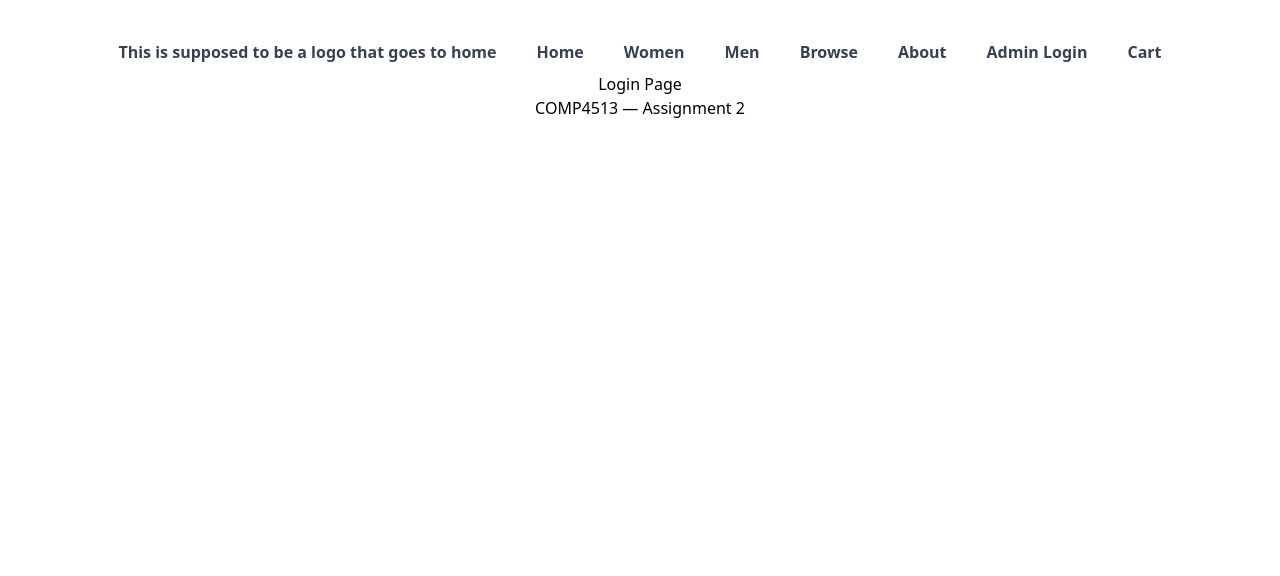
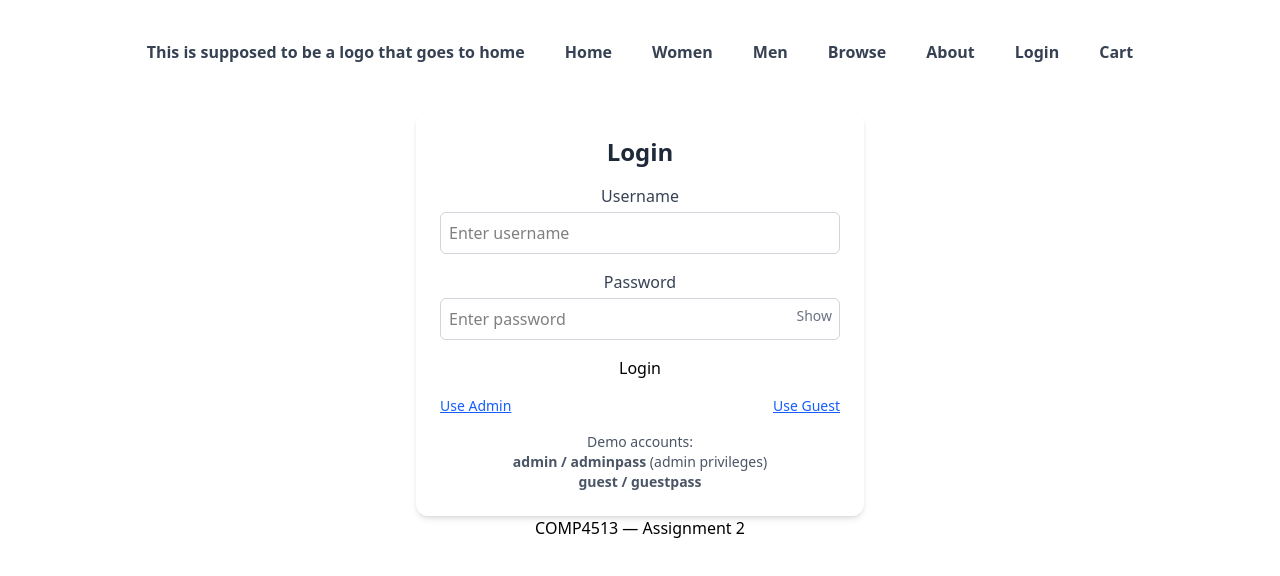
Before and after one commit to RayPalima/COMP-4513-Assignment-2, a React (Vite) app in the folder shop/: page /login in a window 1280 px wide. Shown: the top 576 px of the page. Built offline with nearby package versions, Linux system fonts and the light colour scheme; no server answers.

Commit message:
Added the fake login feature

```diff
--- a/shop/src/components/Header.jsx
+++ b/shop/src/components/Header.jsx
@@ -1,11 +1,13 @@
 import { Link } from "react-router-dom";
 import { useState } from "react";
 import About from "../views/About";
+import Login from "../views/Login";
 import Popout from "./Popout";
 
 
 const Header = () => {
     const [showAbout, setShowAbout] = useState(false);
+    const [showLogin, setShowLogin] = useState(false);
 
 
     return(
@@ -19,7 +21,10 @@ const Header = () => {
             <Popout open={showAbout} onClose={() => setShowAbout(false)}>
             <About />
             </Popout>
-            <Link to="/login" class="font-bold rounded-lg px-3 py-2 text-gray-700 hover:bg-gray-100 hover:text-gray-900">Admin Login</Link>
+            <button className="font-bold rounded-lg px-3 py-2 text-gray-700 hover:bg-gray-100 hover:text-gray-900" onClick={() => setShowLogin(true)}>Login</button>
+            <Popout open={showLogin} onClose={() => setShowLogin(false)}>
+            <Login onClose={() => setShowLogin(false)} />
+            </Popout>
             <Link to="/cart" class="font-bold rounded-lg px-3 py-2 text-gray-700 hover:bg-gray-100 hover:text-gray-900">Cart</Link>
         </nav>
     )
--- a/shop/src/components/Login.jsx
+++ b/shop/src/components/Login.jsx
@@ -0,0 +1,58 @@
+import React, { createContext, useContext, useState, useEffect } from "react";
+
+const AuthContext = createContext();
+
+const STORAGE_KEY = "comp4513_user";
+
+// Example mock user database (for pretended auth)
+// To implement real auth later, replace this.
+const mockUsers = [
+  { username: "admin", password: "adminpass", isAdmin: true, displayName: "Admin" },
+  { username: "guest", password: "guestpass", isAdmin: false, displayName: "Guest" }
+];
+
+export function AuthProvider({ children }) {
+  const [user, setUser] = useState(null);
+
+  useEffect(() => {
+    const raw = localStorage.getItem(STORAGE_KEY);
+    if (raw) setUser(JSON.parse(raw));
+  }, []);
+
+  useEffect(() => {
+    if (user) localStorage.setItem(STORAGE_KEY, JSON.stringify(user));
+    else localStorage.removeItem(STORAGE_KEY);
+  }, [user]);
+
+function login(username, password) {
+  const found = mockUsers.find(
+    (u) => u.username === username && u.password === password
+  );
+
+  if (!found) {
+    return { ok: false };
+  }
+
+  setUser({
+    username: found.username,
+    isAdmin: found.isAdmin,
+    displayName: found.displayName,
+  });
+
+  return { ok: true };
+}
+
+  function logout() {
+    setUser(null);
+  }
+
+  return (
+    <AuthContext.Provider value={{ user, login, logout }}>
+      {children}
+    </AuthContext.Provider>
+  );
+}
+
+export function useAuth() {
+  return useContext(AuthContext);
+}
--- a/shop/src/main.jsx
+++ b/shop/src/main.jsx
@@ -1,13 +1,16 @@
 import { StrictMode } from 'react'
 import { createRoot } from 'react-dom/client'
 import { BrowserRouter } from 'react-router-dom'
+import { AuthProvider } from './components/Login.jsx'
 import './index.css'
 import App from './App.jsx'
 
 createRoot(document.getElementById('root')).render(
   <StrictMode>
     <BrowserRouter>
-      <App />
+      <AuthProvider>
+        <App />
+      </AuthProvider>
     </BrowserRouter>
   </StrictMode>,
 )
--- a/shop/src/views/Login.jsx
+++ b/shop/src/views/Login.jsx
@@ -1,7 +1,139 @@
-const Login = () => {
-    return(
-        <h1>Login Page</h1>
-    )
+import React, { useState } from "react";
+import { useNavigate } from "react-router-dom";
+import { useAuth } from "../components/Login";
+
+const Login = ({ onClose}) => {
+  const navigate = useNavigate();
+  const { login } = useAuth();
+
+  const [form, setForm] = useState({
+    username: "",
+    password: "",
+  });
+
+  const [error, setError] = useState("");
+  const [showPassword, setShowPassword] = useState(false);
+  const [loading, setLoading] = useState(false);
+
+  function updateField(e) {
+    setForm({ ...form, [e.target.name]: e.target.value });
+  }
+
+  async function handleSubmit(e) {
+    e.preventDefault();
+    setLoading(true);
+    setError("");
+
+    // pretend async request
+    setTimeout(() => {
+      const result = login(form.username, form.password);
+
+      if (result.ok) {
+        onClose();
+      } else {
+        setError("Invalid username or password.");
+      }
+
+      setLoading(false);
+    }, 700);
+  }
+
+  function fill(username, password) {
+    setForm({ username, password });
+  }
+
+  return (
+    <div className="max-w-md mx-auto mt-10 p-6 bg-white rounded-xl shadow-md">
+      <h1 className="text-2xl font-bold mb-4 text-gray-800">Login</h1>
+
+      <form onSubmit={handleSubmit} className="space-y-4">
+
+        {/* Username */}
+        <div>
+          <label className="block font-medium mb-1 text-gray-700">
+            Username
+          </label>
+          <input
+            name="username"
+            value={form.username}
+            onChange={updateField}
+            className="w-full border border-gray-300 rounded-md p-2 focus:ring focus:ring-blue-300"
+            placeholder="Enter username"
+          />
+        </div>
+
+        {/* Password */}
+        <div>
+          <label className="block font-medium mb-1 text-gray-700">
+            Password
+          </label>
+          <div className="relative">
+            <input
+              name="password"
+              type={showPassword ? "text" : "password"}
+              value={form.password}
+              onChange={updateField}
+              className="w-full border border-gray-300 rounded-md p-2 pr-10 focus:ring focus:ring-blue-300"
+              placeholder="Enter password"
+            />
+            <button
+              type="button"
+              className="absolute right-2 top-2 text-sm text-gray-500"
+              onClick={() => setShowPassword((v) => !v)}
+            >
+              {showPassword ? "Hide" : "Show"}
+            </button>
+          </div>
+        </div>
+
+        {/* Error message */}
+        {error && (
+          <div className="text-red-600 text-sm font-semibold">
+            {error}
+          </div>
+        )}
+
+        {/* Login button */}
+        <button
+          type="submit"
+          disabled={loading}
+          className="w-full btn flex justify-center"
+        >
+          {loading ? (
+            <span className="animate-spin h-5 w-5 border-2 border-white border-t-transparent rounded-full"></span>
+          ) : (
+            "Login"
+          )}
+        </button>
+
+        {/* Auto-fill buttons */}
+        <div className="flex justify-between mt-2">
+          <button
+            type="button"
+            className="text-blue-600 underline text-sm"
+            onClick={() => fill("admin", "adminpass")}
+          >
+            Use Admin
+          </button>
+
+          <button
+            type="button"
+            className="text-blue-600 underline text-sm"
+            onClick={() => fill("guest", "guestpass")}
+          >
+            Use Guest
+          </button>
+        </div>
+
+      </form>
+
+      <p className="text-gray-600 text-sm mt-4">
+        Demo accounts: <br />
+        <span className="font-semibold">admin / adminpass</span> (admin privileges) <br />
+        <span className="font-semibold">guest / guestpass</span>
+      </p>
+    </div>
+  );
 }
 
 export default Login;
```
